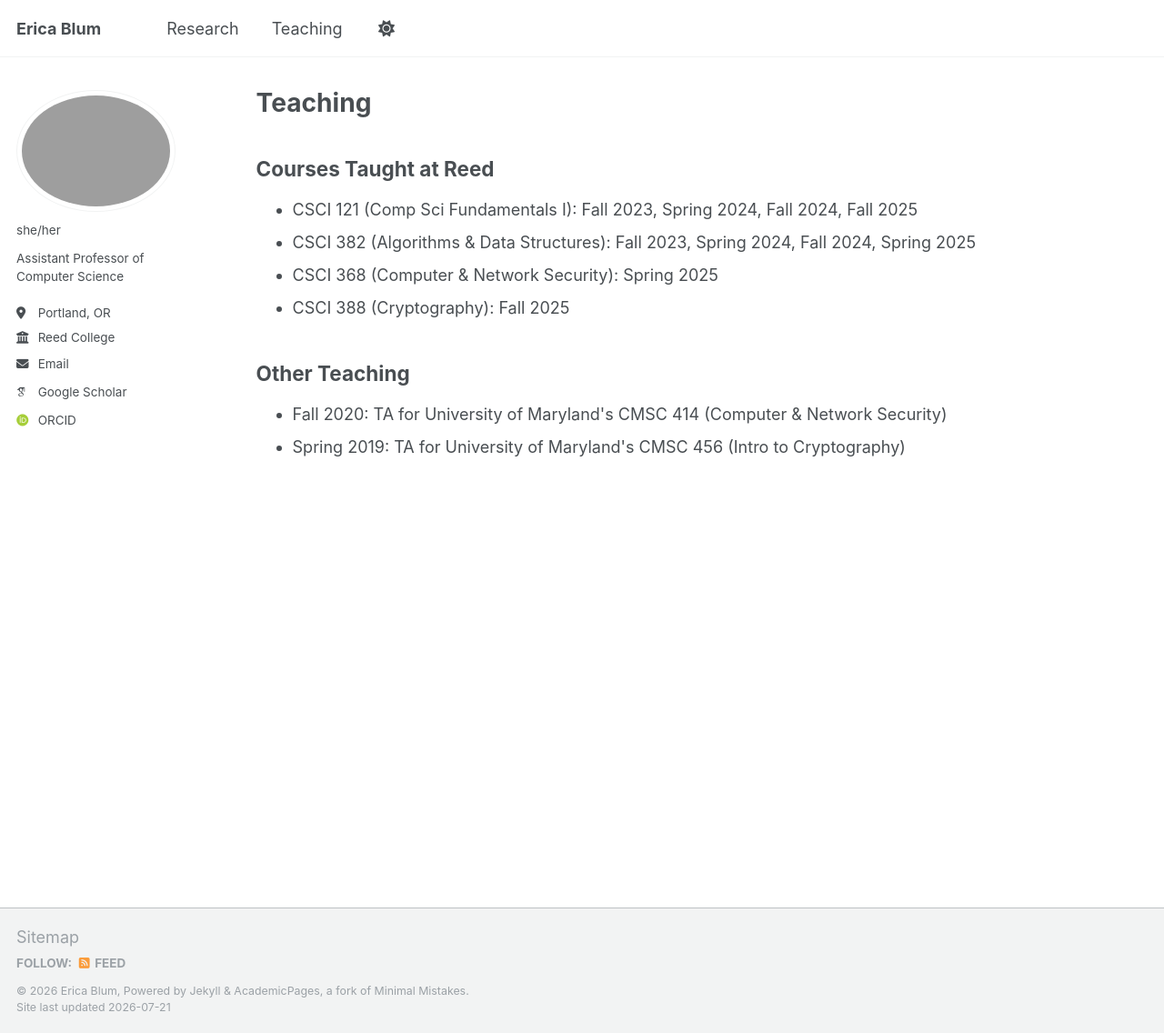
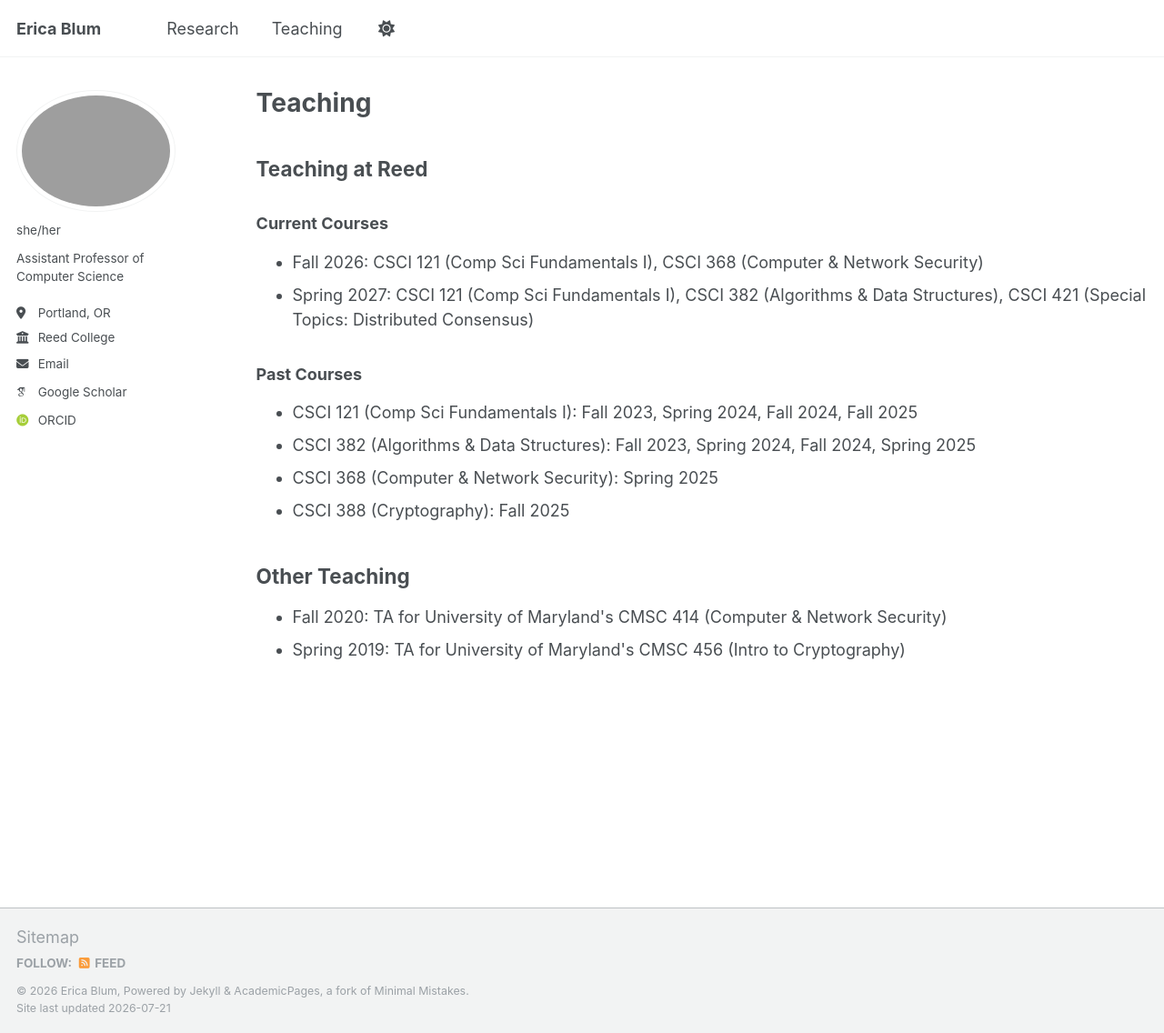
Before and after one commit to erblum/erblum.github.io, a Jekyll site: the page built from _pages/teaching.html, in a window 1280 px wide and 1136 px high. Shown: the whole window at 91% size. Built offline with Jekyll 4.4.1, drawn with Linux system fonts in a browser that asks for light colours; some web fonts are replaced; a script that is not in the unit is left out.

Commit message:
Update teaching.html

```diff
--- a/_pages/teaching.html
+++ b/_pages/teaching.html
@@ -7,7 +7,14 @@ author_profile: true
 
 {% include base_path %}
 
-<h2>Courses Taught at Reed</h2>
+<h2>Teaching at Reed</h2>
+<h3>Current Courses</h3>
+<ul>
+  <li>Fall 2026: CSCI 121 (Comp Sci Fundamentals I), CSCI 368 (Computer & Network Security)</li>
+  <li>Spring 2027: CSCI 121 (Comp Sci Fundamentals I), CSCI 382 (Algorithms & Data Structures), CSCI 421 (Special Topics: Distributed Consensus)</li>
+</ul>
+
+<h3>Past Courses</h3>
  <ul>
   <li>CSCI 121 (Comp Sci Fundamentals I): Fall 2023, Spring 2024, Fall 2024, Fall 2025</li>
   <li>CSCI 382 (Algorithms & Data Structures): Fall 2023, Spring 2024, Fall 2024, Spring 2025</li>
```
